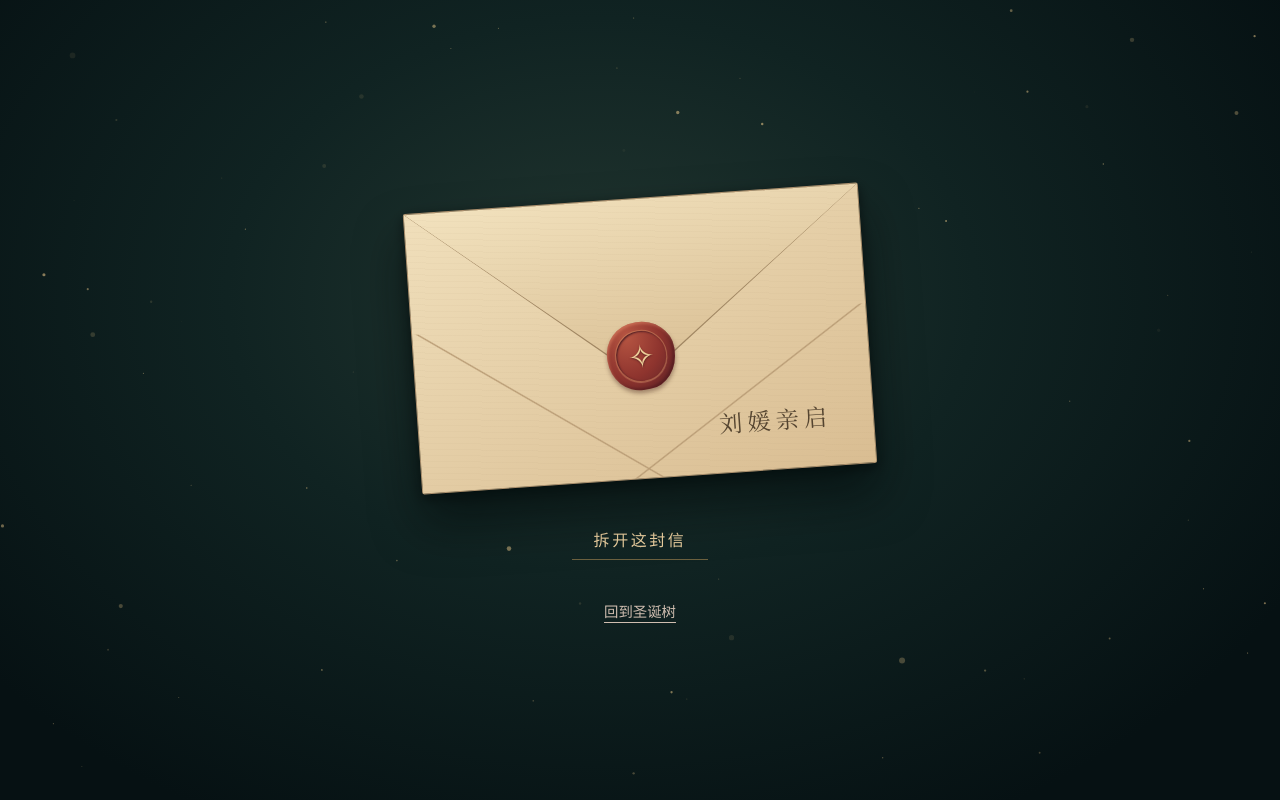
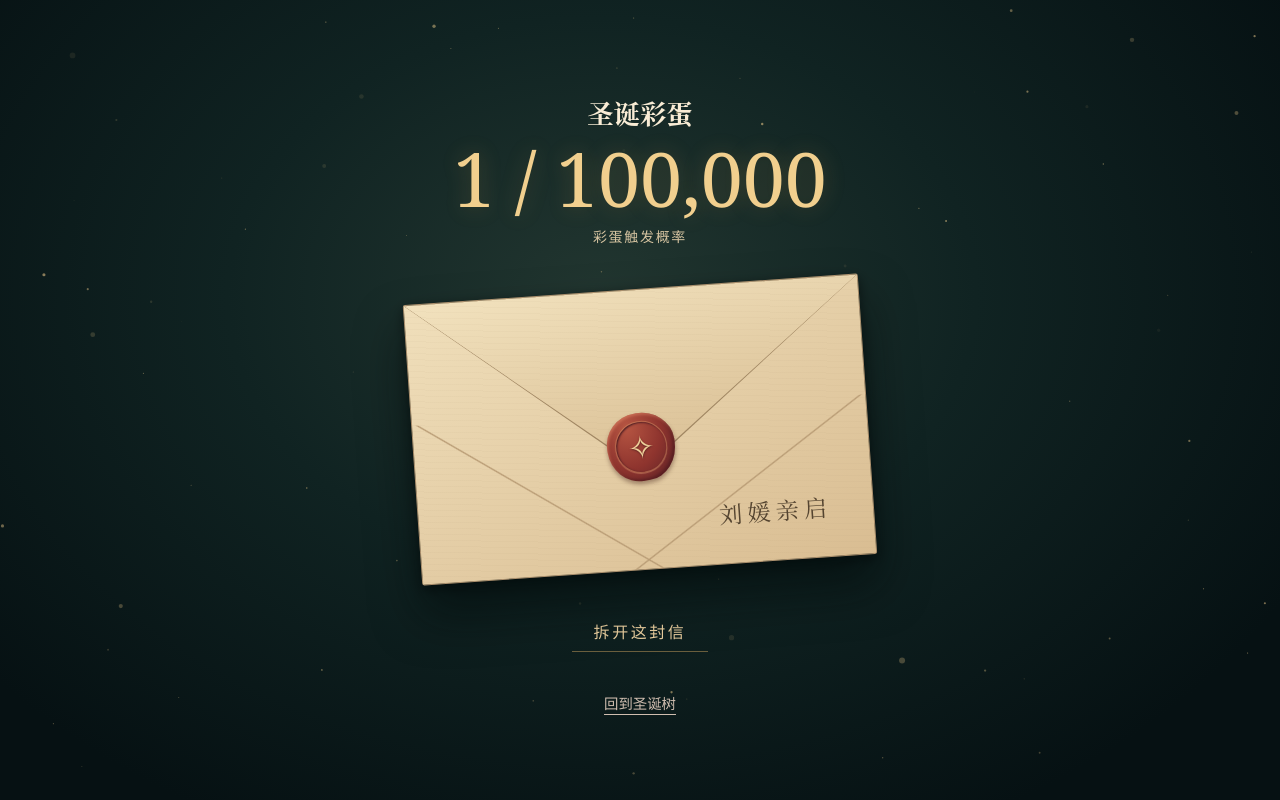
Before and after one commit to colglaze/christmas-tree-site, a plain HTML site: page winter-letter.html in a window 1280 px wide. Drawn offline with Linux system fonts and the light colour scheme.

Commit message:
Reveal the one-in-100,000 odds when the winter letter is drawn

```diff
--- a/winter-letter.html
+++ b/winter-letter.html
@@ -34,6 +34,22 @@
       padding: max(2.5rem, env(safe-area-inset-top)) 1.25rem max(1.5rem, env(safe-area-inset-bottom));
     }
     details { position: relative; width: min(100%, 32rem); }
+    .draw-result {
+      text-align: center;
+      color: #f9ecd5;
+    }
+    .draw-result h2 { margin: 0; font: 600 clamp(1.2rem, 4vw, 1.65rem)/1.4 var(--serif); }
+    .draw-result p { margin: .25rem 0 0; }
+    .odds {
+      display: block;
+      font: 500 clamp(2.9rem, 9.2vw, 4.7rem)/1.13 Georgia, var(--serif);
+      color: #f1cf8e;
+      font-variant-numeric: lining-nums tabular-nums;
+      text-shadow: 0 0 1.4rem #dda75038;
+      white-space: nowrap;
+    }
+    .odds-caption { display: block; margin-top: .28rem; color: #d6c4a1; font-size: .875rem; letter-spacing: .12em; }
+    main:has(#envelope[open]) .draw-result { display: none; }
     summary {
       display: block;
       width: 100%;
@@ -195,6 +211,10 @@
 <body>
   <canvas id="starlight" aria-hidden="true"></canvas>
   <main>
+    <header class="draw-result" id="draw-result">
+      <h2 id="draw-heading">圣诞彩蛋</h2>
+      <p aria-label="彩蛋触发概率：十万分之一"><strong class="odds">1 / 100,000</strong><span class="odds-caption">彩蛋触发概率</span></p>
+    </header>
     <details id="envelope">
       <summary id="open-letter">
         <span class="parcel">
@@ -220,6 +240,12 @@
   </main>
   <script>
     (() => {
+      if (location.hash === "#draw" || history.state?.winterLetterDraw === true) {
+        document.getElementById("draw-heading").textContent = "你抽中了圣诞彩蛋";
+        if (location.hash === "#draw") {
+          history.replaceState({ winterLetterDraw: true }, "", location.pathname + location.search);
+        }
+      }
       const canvas = document.getElementById("starlight");
       const ink = canvas.getContext("2d");
       if (!ink) return;
```
Also changed, not shown: index.html (+1 -1 lines).
